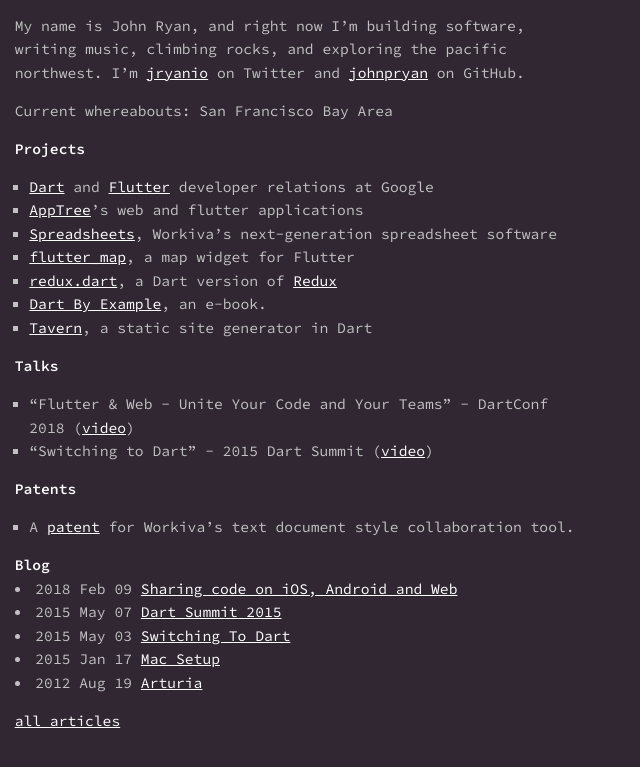
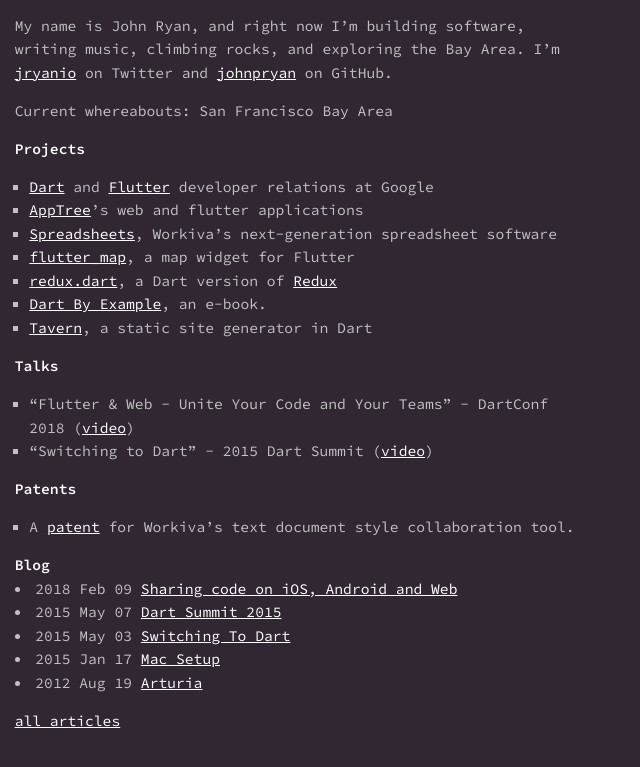
Before and after one commit to johnpryan/github-pages-src, a Jekyll site: the page built from index.md, in a window 1280 px wide. Shown: the top 767 px of the page, without its empty margins (0-640 px from the left). Built offline with Jekyll 4.4.1, drawn with Linux system fonts in a browser that asks for light colours.

Commit message:
Update index.md

```diff
--- a/index.md
+++ b/index.md
@@ -3,7 +3,7 @@
 ---
 
 My name is John Ryan, and right now I'm building software,
-writing music, climbing rocks, and exploring the pacific northwest.
+writing music, climbing rocks, and exploring the Bay Area.
 I'm [jryanio](http://twitter.com/jryanio) on Twitter and [johnpryan](http://github.com/johnpryan) on GitHub.
 
 Current whereabouts: San Francisco Bay Area
```
